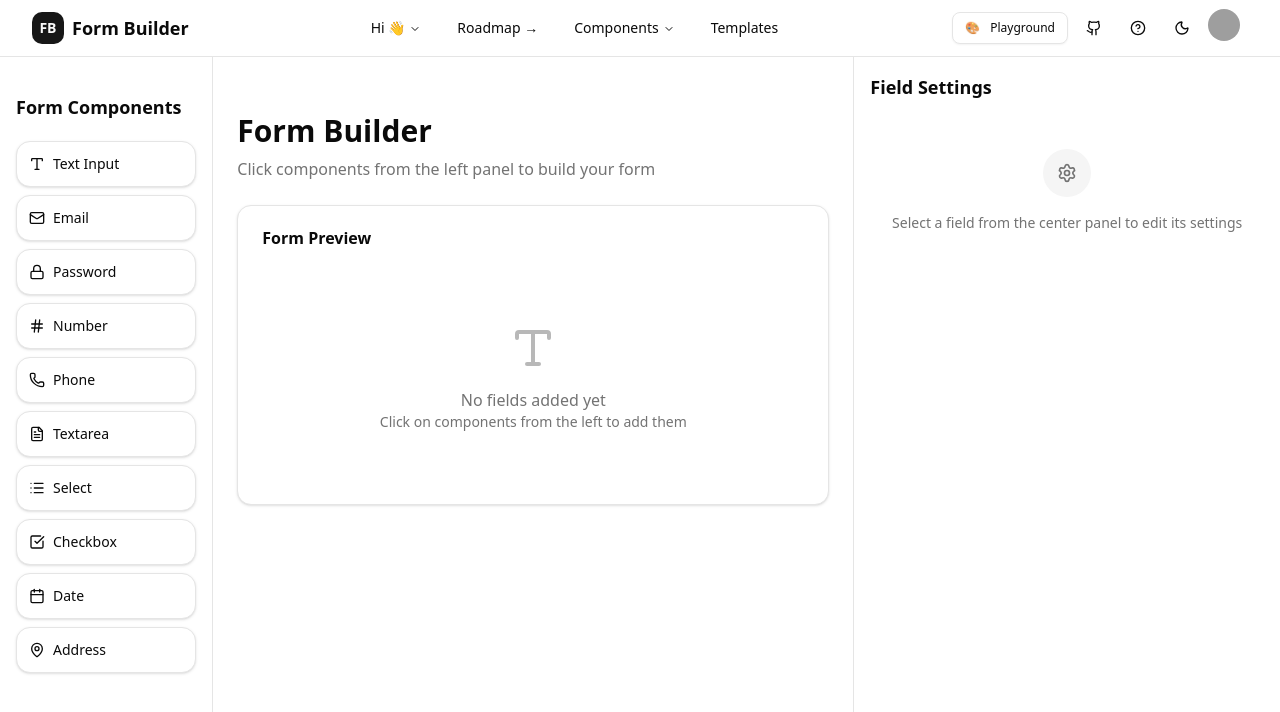
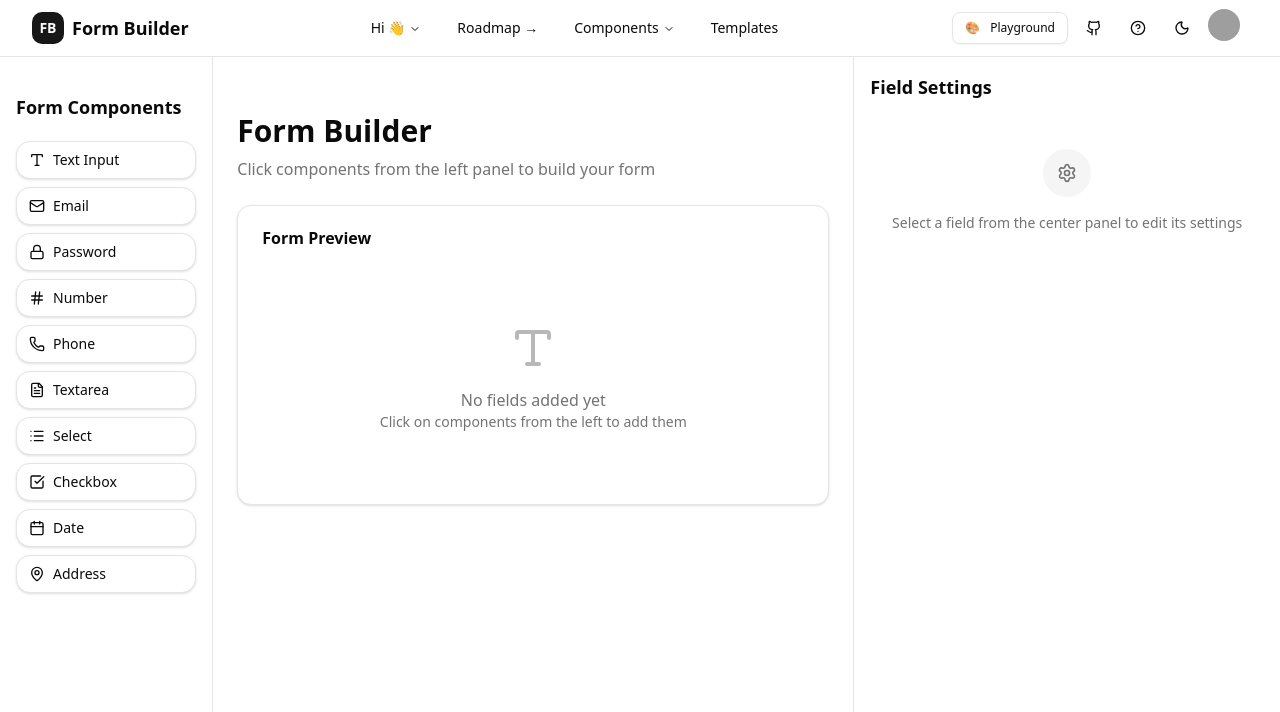
Before and after one commit to chughtai-umair/Form-Builder, a React (Vite) app: page /playground in a window 1280 px wide. Shown: the top 712 px of the page. Built offline with nearby package versions, Linux system fonts and the light colour scheme; grey boxes are pictures that could not be loaded.

Commit message:
set width the submit button in playground page

```diff
--- a/src/pages/playground.jsx
+++ b/src/pages/playground.jsx
@@ -282,7 +282,7 @@ export function GeneratedForm() {
                       className="cursor-pointer hover:bg-accent transition-colors"
                       onClick={() => addField(component)}
                     >
-                      <CardContent className="p-3">
+                      <CardContent className="px-3 py-2">
                         <div className="flex items-center space-x-2">
                           <IconComponent className="h-4 w-4" />
                           <span className="text-sm font-medium">
@@ -358,8 +358,8 @@ export function GeneratedForm() {
                 )}
 
                 {selectedFields.length > 0 && (
-                  <div className="pt-4">
-                    <Button className="w-full">Submit Form</Button>
+                  <div>
+                    <Button className="w-1/8">Submit</Button>
                   </div>
                 )}
               </CardContent>
```
